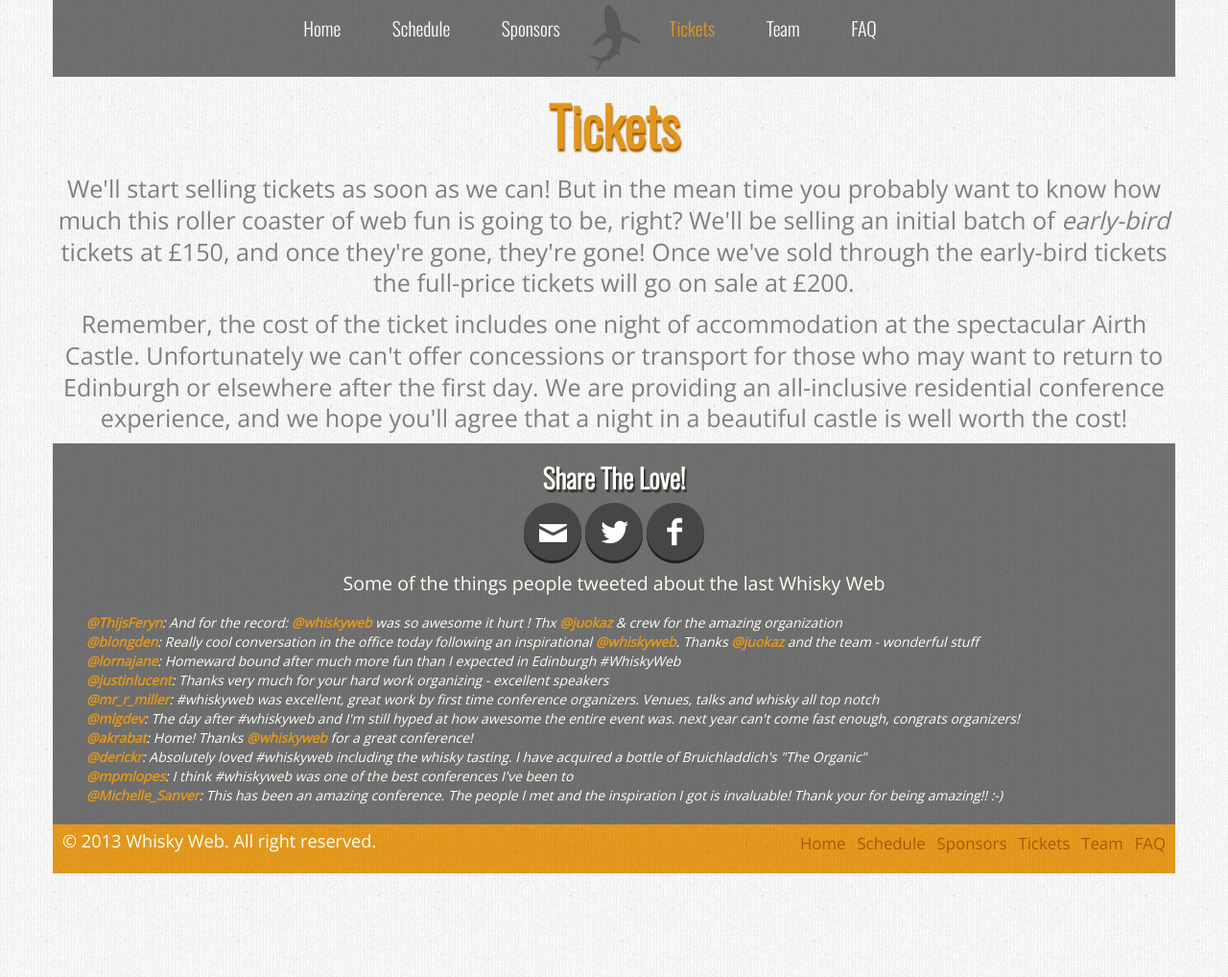
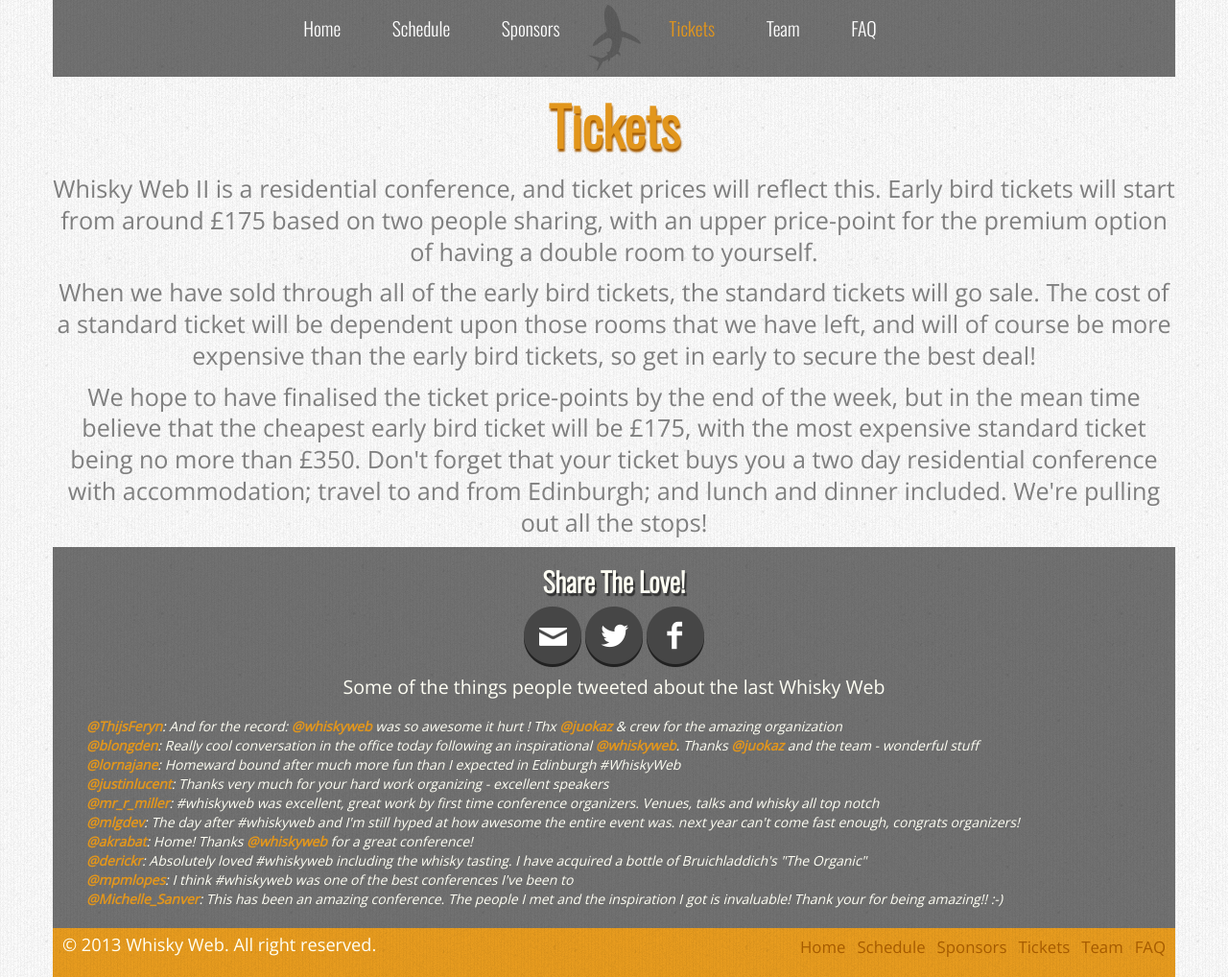
Before and after one commit to whiskyweb/whiskyweb-website, a Jekyll site: the page built from tickets.html, in a window 1280 px wide. Shown: the whole page at 96% size. Built offline with Jekyll 4.4.1, drawn with Linux system fonts in a browser that asks for light colours; nearby versions of some CDN libraries.

Commit message:
Add initial ticket information.

```diff
--- a/tickets.html
+++ b/tickets.html
@@ -7,15 +7,19 @@
 
 <div class="light-bg">
     <p class="large-text">
-    We'll start selling tickets as soon as we can! But in the mean time you probably want to know how much
-    this roller coaster of web fun is going to be, right?  We'll be selling an initial batch of <em>early-bird</em>
-    tickets at &pound;150, and once they're gone, they're gone!  Once we've sold through the early-bird tickets
-    the full-price tickets will go on sale at &pound;200.
+    Whisky Web II is a residential conference, and ticket prices will reflect this.  Early bird tickets will
+    start from around &pound;175 based on two people sharing, with an upper price-point for the premium option
+    of having a double room to yourself.
     </p>
     <p class="large-text">
-    Remember, the cost of the ticket includes one night of accommodation at the spectacular Airth Castle.  Unfortunately
-    we can't offer concessions or transport for those who may want to return to Edinburgh or elsewhere after the first day.
-    We are providing an all-inclusive residential conference experience, and we hope you'll agree that a night
-    in a beautiful castle is well worth the cost!
+    When we have sold through all of the early bird tickets, the standard tickets will go sale.  The cost of a standard
+    ticket will be dependent upon those rooms that we have left, and will of course be more expensive than the early bird
+    tickets, so get in early to secure the best deal!
+    </p>
+    <p class="large-text">
+    We hope to have finalised the ticket price-points by the end of the week, but in the mean time believe that
+    the cheapest early bird ticket will be &pound;175, with the most expensive standard ticket being no more than &pound;350.
+    Don't forget that your ticket buys you a two day residential conference with accommodation; travel to and from Edinburgh;
+    and lunch and dinner included.  We're pulling out all the stops!
     </p>
 </div>
```
